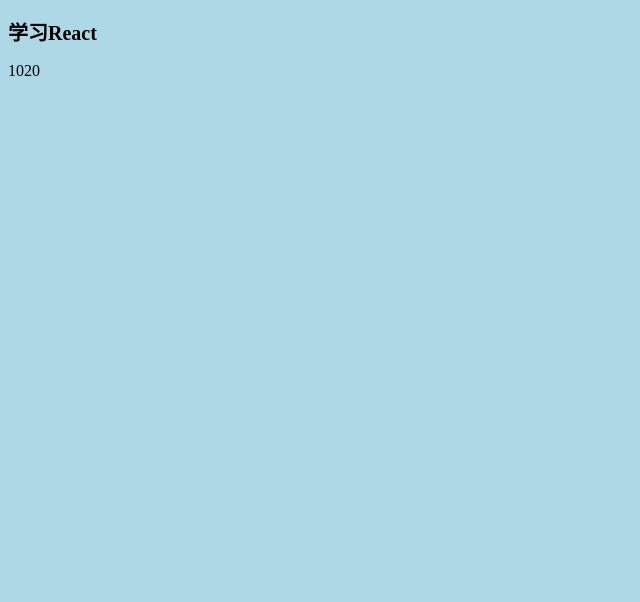
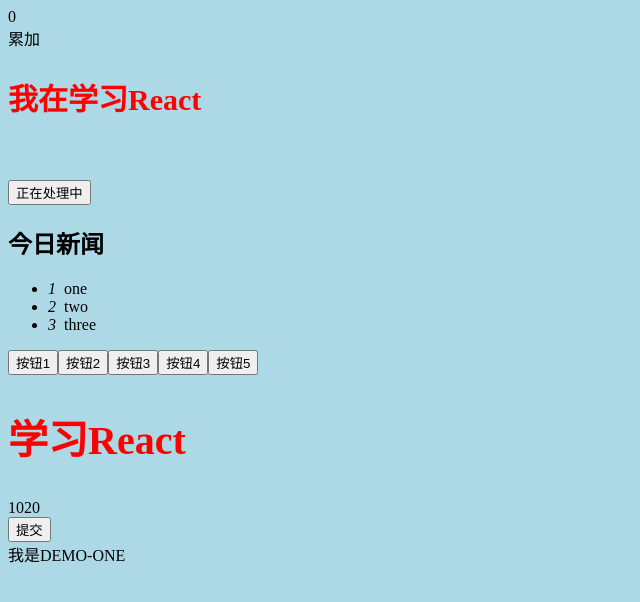
Before and after one commit to web-ljc/stu-react, a React app in the folder demo071501/: page / in a window 1280 px wide. Shown: the top 602 px of the page, without its empty margins (0-640 px from the left). Built offline with nearby package versions, Linux system fonts and the light colour scheme; no server answers.

Commit message:
feat: 09函数组件底层渲染机制

```diff
--- a/demo071501/src/index.jsx
+++ b/demo071501/src/index.jsx
@@ -2,6 +2,7 @@ import React from 'react';
 import ReactDOM from 'react-dom/client';
 import '@/index.less';
 import { createElement, render } from './jsxHandle';
+import DemoFunction from '@/views/DemoFunction';
 
 const root = ReactDOM.createRoot(document.getElementById('root'));
 
@@ -148,32 +149,42 @@ class DataRender extends React.Component {
     }
 }
 
-// root.render(
-//     <>
-//         <Number/>
-//         <H2 />
-//         <DataHiddle />
-//         <DataList />
-//         <DataRender />
-//     </>
-// );
+root.render(
+    <>
+        <Number/>
+        <H2 />
+        <DataHiddle />
+        <DataList />
+        <DataRender />
+        <DemoFunction title="函数组件" className="box" data={[100, 200]}>
+            <span>字节点一</span>
+            <span>字节点二</span>
+        </DemoFunction>
+    </>
+);
 
-const jsxObj = createElement(
-    "div",
-    {className: 'contianer'},
-    createElement(
-        "h2",
-        { className: "title", style: {fontSize: '20px'} },
-        "\u5B66\u4E60React"
-    ),
-    createElement(
-        "div",
-        { className: "box" },
-        createElement("span", null, 10),
-        createElement("span", null, '20')
-    )
-)
-render(jsxObj, document.getElementById('root'))
+// const jsxObj = createElement(
+//     "div",
+//     {className: 'contianer'},
+//     createElement(
+//         "h2",
+//         { className: "title", style: {fontSize: '20px'} },
+//         "\u5B66\u4E60React"
+//     ),
+//     createElement(
+//         "div",
+//         { className: "box" },
+//         createElement("span", null, 10),
+//         createElement("span", null, '20')
+//     )
+// )
+// render(jsxObj, document.getElementById('root'))
+
+console.log(React.createElement(DemoFunction, {
+    title: "\u51FD\u6570\u7EC4\u4EF6",
+    className: "box",
+    data: [100, 200]
+}));
 
 fetch('/jian/subscriptions/recommended_collections')
 .then(response => response.json())
--- a/demo071501/src/jsxHandle.js
+++ b/demo071501/src/jsxHandle.js
@@ -110,4 +110,7 @@ export const render = (virtualDOM, container) => {
         // 新增标签，增加到指定容器
         container.appendChild(ele)
     }
+    if (typeof type === 'function') {
+        type(props)
+    }
 }
--- /dev/null
+++ b/demo071501/src/views/DemoFunction.jsx
@@ -0,0 +1,10 @@
+import React from "react";
+
+const DemoFunction = function DemoFunction(props) {
+    console.log(props);
+    return <div className="demop-box">
+        我是DEMO-ONE
+    </div>
+}
+
+export default DemoFunction
```
Also changed, not shown: 1 other file (tests, documents, lock files or other folders).
